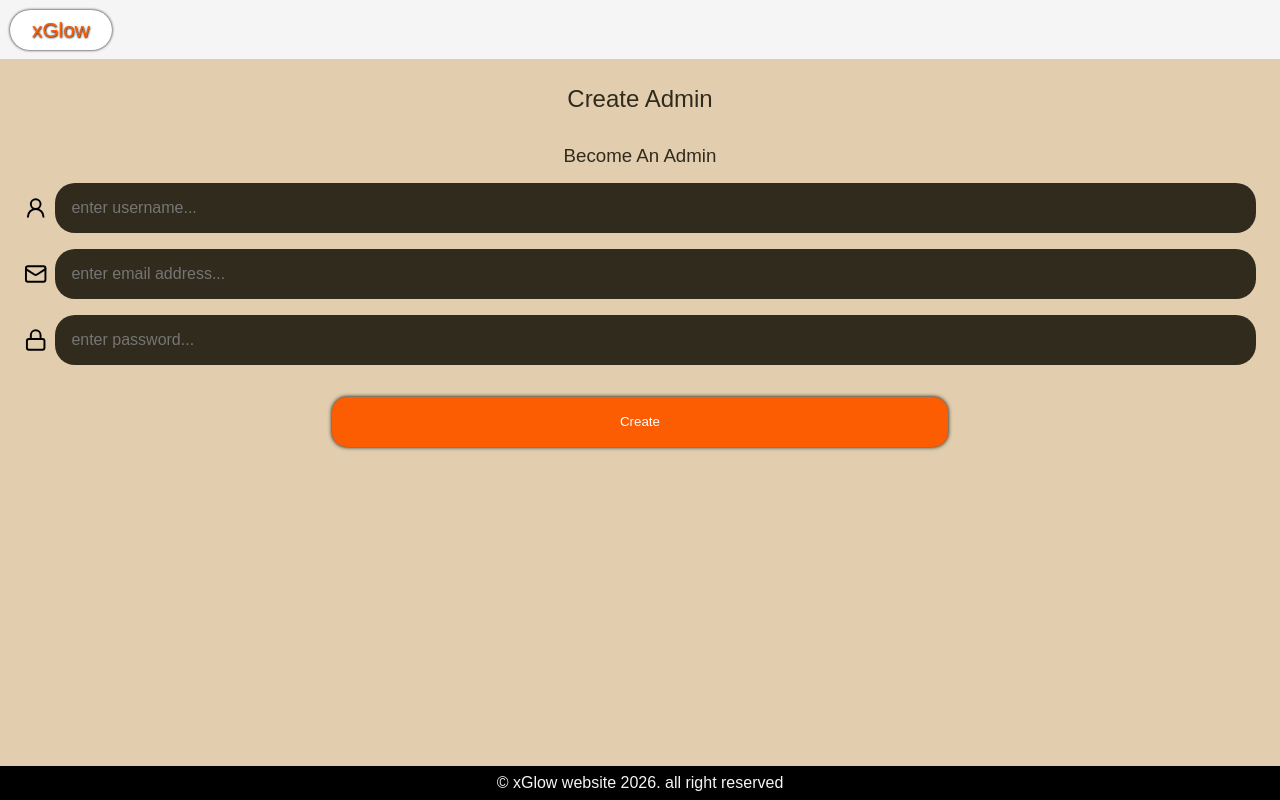
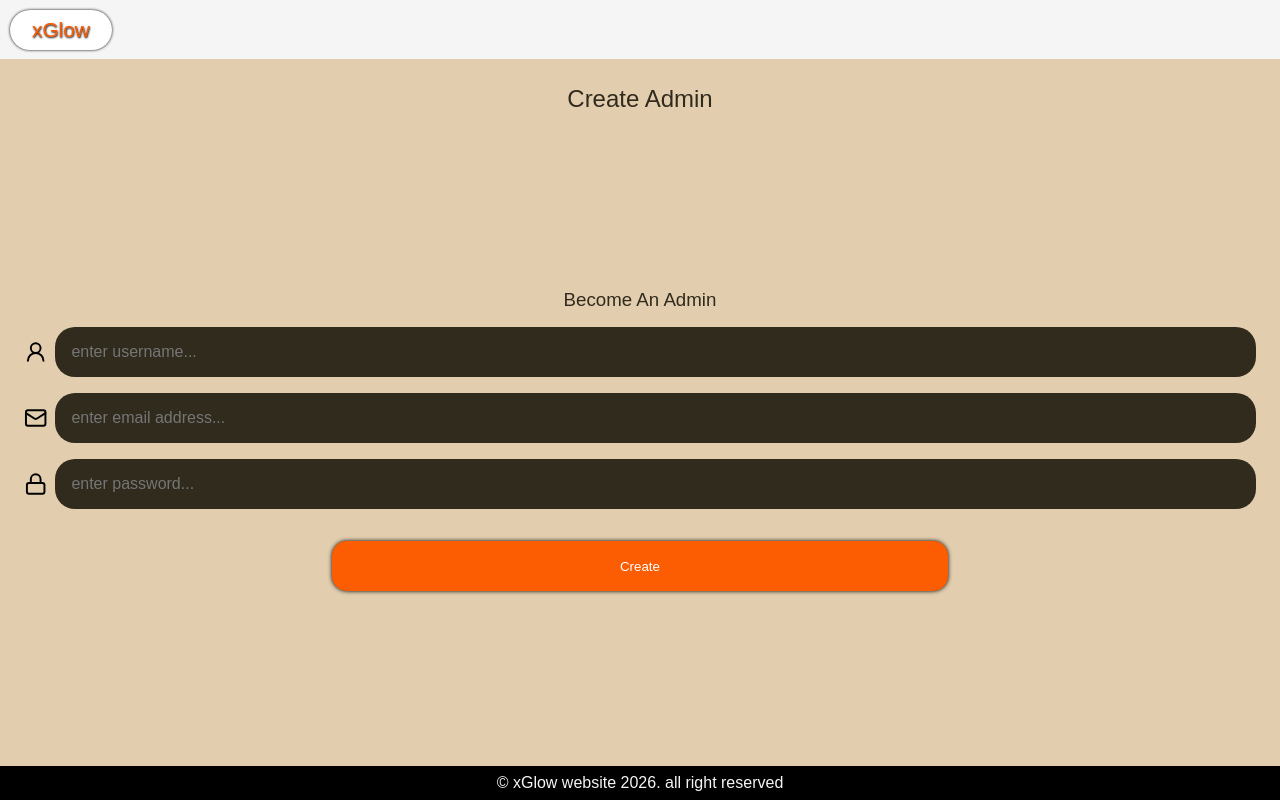
Before and after one commit to Obitech-CLI/xGlow, a Next.js app: page /admin/create in a window 1280 px wide. Built offline with nearby package versions, Linux system fonts and the light colour scheme.

Commit message:
new margin

```diff
--- a/app/admin/(auth)/auth.css
+++ b/app/admin/(auth)/auth.css
@@ -8,3 +8,7 @@ form.auth > label {
 form.auth > label > input {
   width: 100%;
 }
+
+form.auth {
+  margin-block: auto;
+}
--- a/app/globals.css
+++ b/app/globals.css
@@ -49,6 +49,9 @@ body {
 
 main {
   padding: 4.3rem 0 3rem;
+  display: flex;
+  flex-direction: column;
+  height: 100dvh;
 }
 
 h2,
```
